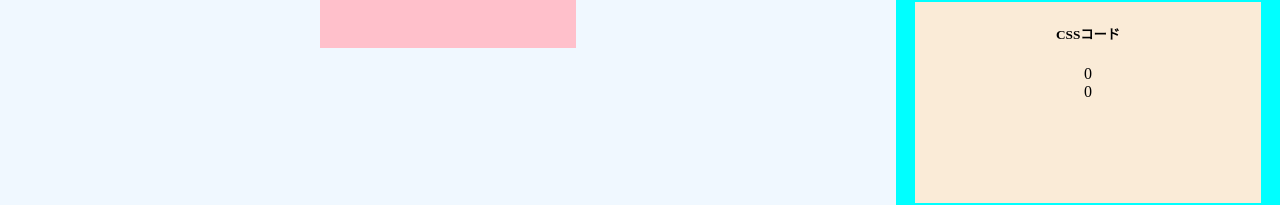
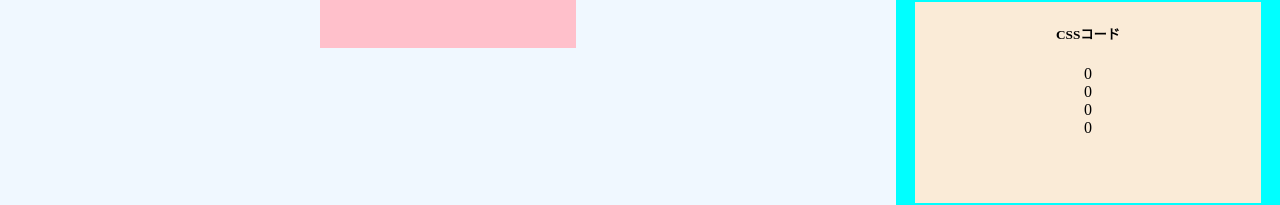
Before and after one commit to enumura1/box-shadow-tool, a Vue app: page / in a window 1280 px wide. Shown: the part 476-681 px from the top of the page. Built offline with nearby package versions, Linux system fonts and the light colour scheme.

Commit message:
update:cssAttachedSquare blur and spread radius

```diff
--- a/src/App.vue
+++ b/src/App.vue
@@ -13,16 +13,16 @@
           <h1>設定値</h1>
           <input v-model="sliderTop" class="slider" type="range" min="-50" max="50">
           <input v-model="sliderRight" class="slider" type="range" min="-50" max="50">
-          <input v-model="sliderBottom" class="slider" type="range">
-          <input v-model="sliderLeft" class="slider" type="range">
+          <input v-model="sliderBlurRadius" class="slider" type="range" min="-50" max="50">
+          <input v-model="sliderSpreadRadius" class="slider" type="range" min="-50" max="50">
           <input type="color">
         </div>
         <div id="codeContainer">
           <h5>CSSコード</h5>
           <p class="generatedCssCode">{{ sliderTop }}</p>
           <p class="generatedCssCode">{{ sliderRight }}</p>
-          <p class="generatedCssCode">{{ sliderBottom }}</p>
-          <p class="generatedCssCode">{{ sliderLeft }}</p>
+          <p class="generatedCssCode">{{ sliderBlurRadius }}</p>
+          <p class="generatedCssCode">{{ sliderSpreadRadius }}</p>
         </div>
       </div>
     </div>
@@ -38,14 +38,15 @@ export default {
     return {
       sliderTop: 0,
       sliderRight: 0,
-      sliderBottom: "",
-      sliderLeft: "",
+      sliderBlurRadius: 0,
+      sliderSpreadRadius: 0,
     };
   },
   computed: {
     boxShadowStyle() {
       // box-shadowのbottomを生成
-      return `box-shadow: ${this.sliderRight}px ${this.sliderTop}px 0 rgba(0, 0, 0, 0.5);`;
+      return `box-shadow: ${this.sliderRight}px ${this.sliderTop}px
+      ${this.sliderBlurRadius}px ${this.sliderSpreadRadius}px rgba(0, 0, 0, 0.5);`;
     },
   },
   methods: {},
```
